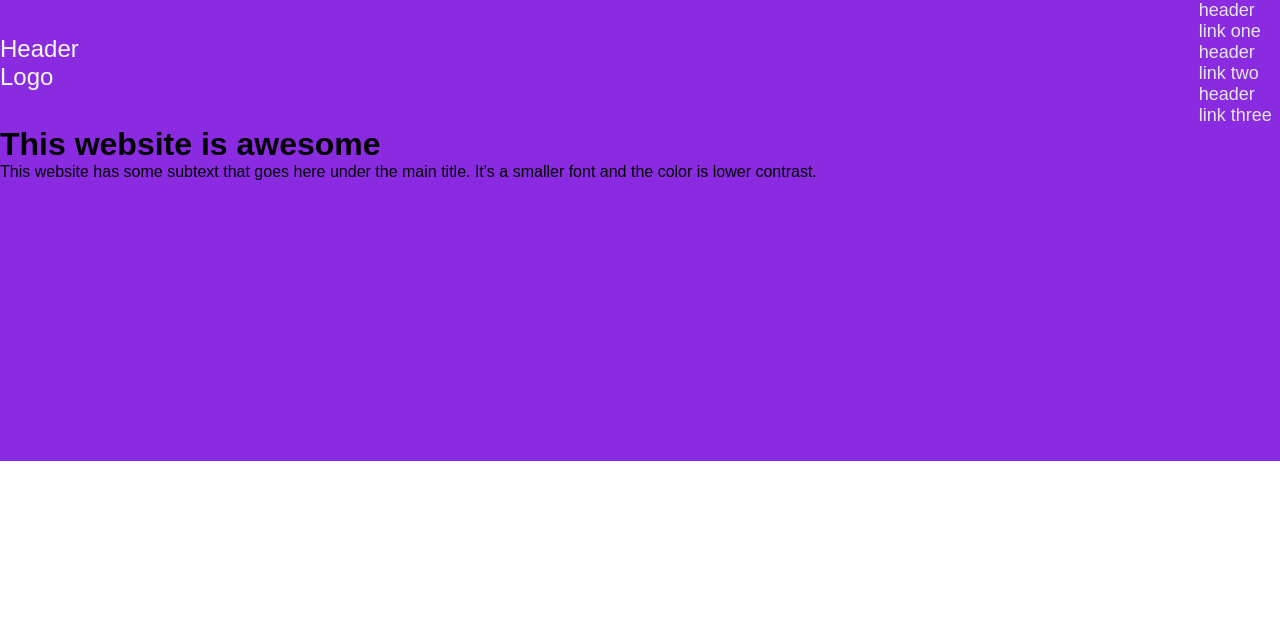
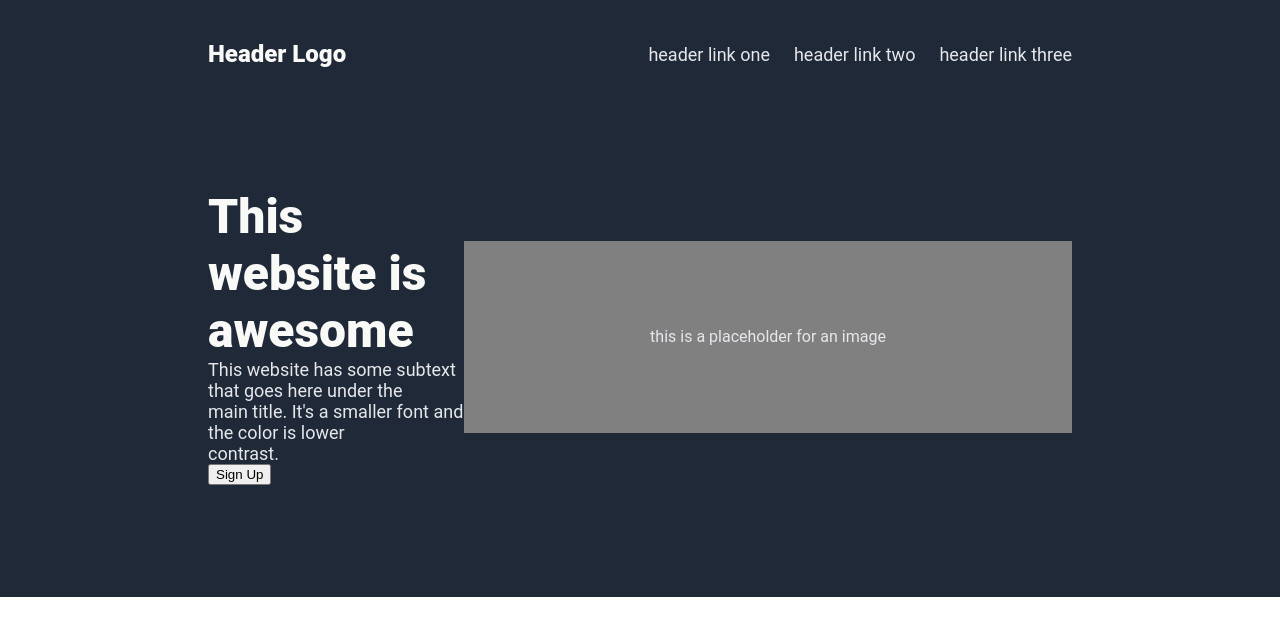
Before and after one commit to Unvein/Project-Landing-Page, a plain HTML site: page index.html in a window 1280 px wide. Drawn offline with Linux system fonts and the light colour scheme.

Commit message:
banner progression

```diff
--- a/index.html
+++ b/index.html
@@ -21,13 +21,20 @@
         </div>
         <div class="welcome">
             <div class="left-side">
-                <h1 class="hero">This website is awesome</h1>
-                <p class="secondary">This website has some subtext that goes here under the main title. It's a smaller font and the color is lower contrast.</p>
+                <p class="hero">This website is <br> awesome</p>
+                <p class="secondary">This website has some subtext that goes here under the <br> main title. It's a smaller font and the color is lower <br> contrast. </p>
+                <button>Sign Up</button>
+            </div>
+            <div class="right-side">
+                <div class="image-placeholder">
+                    <p>this is a placeholder for an image</p>
+                </div>
             </div>
         </div>
     </header>
     <!--Main Content-->
     <main>
+
     </main>
     </body>
 </html>
--- a/main.css
+++ b/main.css
@@ -1,10 +1,8 @@
-* {
+body {
     margin: 0;
     padding: 0;
-}
-
-body {
-    font-family: Arial, Helvetica, sans-serif;
+    box-sizing: border-box;
+    font-family: 'Roboto', sans-serif;
 }
 
 a {
@@ -12,23 +10,54 @@ a {
 }
 
 header {
-    background-color: blueviolet;
-    padding-bottom: 35vh;
+    background-color: #1f2937;
+    padding:1em 13em;
 }
 
 .nav {
     display: flex;
     align-items: center;
-    justify-content: center;
-    gap: 70rem ;
+    justify-content: space-between;
 }
 
 .logo {
     font-size: 24px;
+    font-weight: 900;
     color: #f9faf8;
 }
 
 .links {
     font-size: 18px;
     color: #e5e7eb;
+    margin-left: 20px;
 }
+
+.welcome {
+    display: flex;
+    justify-content: space-between;
+    align-items: center;
+    padding: 6rem 0;
+}
+
+.image-placeholder {
+    display: flex;
+    justify-content: center;
+    align-items: center;
+    width: 38em;
+    height: 12em;
+    background-color: grey;
+    color: #e5e7eb;
+}
+
+.hero {
+    color: #f9faf8;
+    font-size: 48px;
+    font-weight:900;
+    margin: auto;
+}
+
+.secondary {
+    font-size: 18px;
+    margin: auto;
+    color: #e5e7eb;
+}
```
